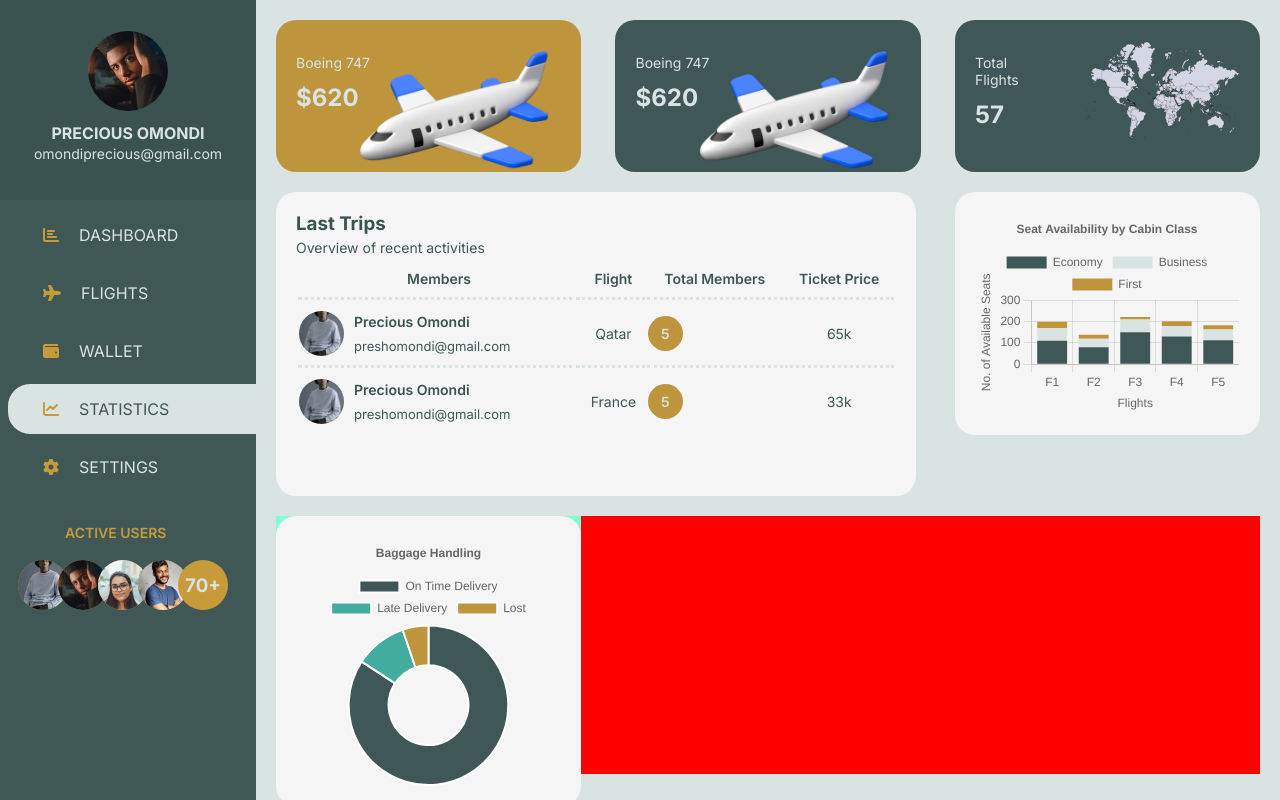
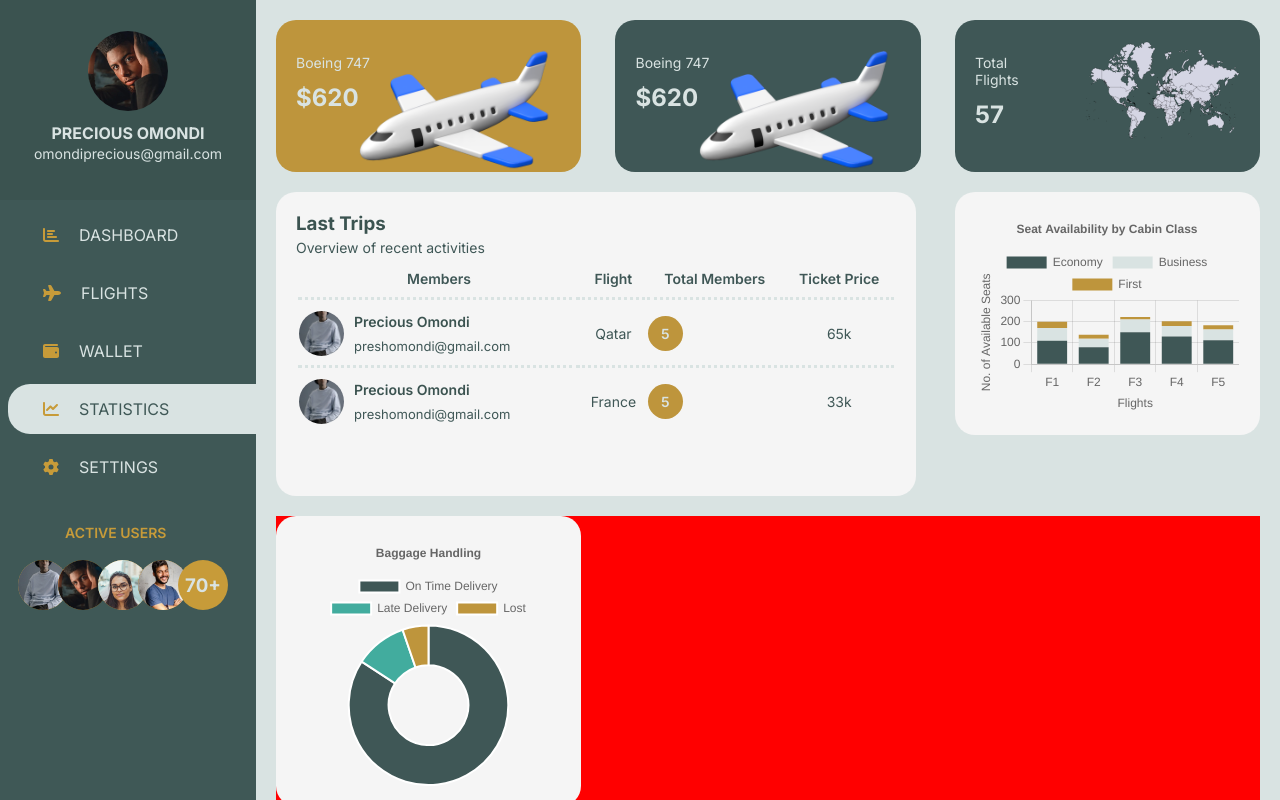
Before and after one commit to Presho99/aerostar, a React (Create React App) app: page / in a window 1280 px wide. Built offline with nearby package versions, Linux system fonts and the light colour scheme.

Commit message:
Implement lazy loading

```diff
--- a/src/App.css
+++ b/src/App.css
@@ -23,7 +23,9 @@
 .right{
   background-color: #D9E3E2;
   width: 80%;
-  height: 100%;
+  min-height: 100%;
+  overflow: scroll;
+  overflow-x: hidden;
   padding: 20px;
 }
 
@@ -60,11 +62,11 @@
 .bottom{
   background-color: red;
   width: 100%;
-  height: 34%;
+  height: 44%;
 }
 
 .bottom-left{
   width: 31%;
-  background-color: aquamarine;
+  /* background-color: aquamarine; */
   height: 100%;
 }
--- a/src/App.tsx
+++ b/src/App.tsx
@@ -1,12 +1,16 @@
-import React from 'react';
+import React, {Suspense, lazy} from 'react';
 import { start } from 'repl';
 import Sidebar from './components/Sidebar';
 import Flights from './components/Flights';
-import Histogram from './components/Histogram';
+// import Histogram from './components/Histogram';
 import Receipts from './components/Receipts';
-import Doughnut from './components/Doughnut';
+// import Doughnut from './components/Doughnut';
 
 import './App.css';
+const LazyHistogram = lazy(() => import('./components/Histogram'))
+
+const LazyDoughnut = lazy(() => import('./components/Doughnut'))
+
 
 function App() {
   return (
@@ -23,12 +27,17 @@ function App() {
         <Receipts/>
       </div>
       <div className='middle-right'>
-        <Histogram/>
+      <Suspense fallback={<div>Loading...</div>}>
+          <LazyHistogram/>
+        </Suspense>
       </div>
     </div>
     <div className='bottom'>
       <div className='bottom-left'>
-        <Doughnut/>
+        <Suspense fallback={<div>Loading...</div>}>
+          <LazyDoughnut/>
+        </Suspense>
+        {/* <Doughnut/> */}
       </div>
       <div className='bottom-right'>
 
```
